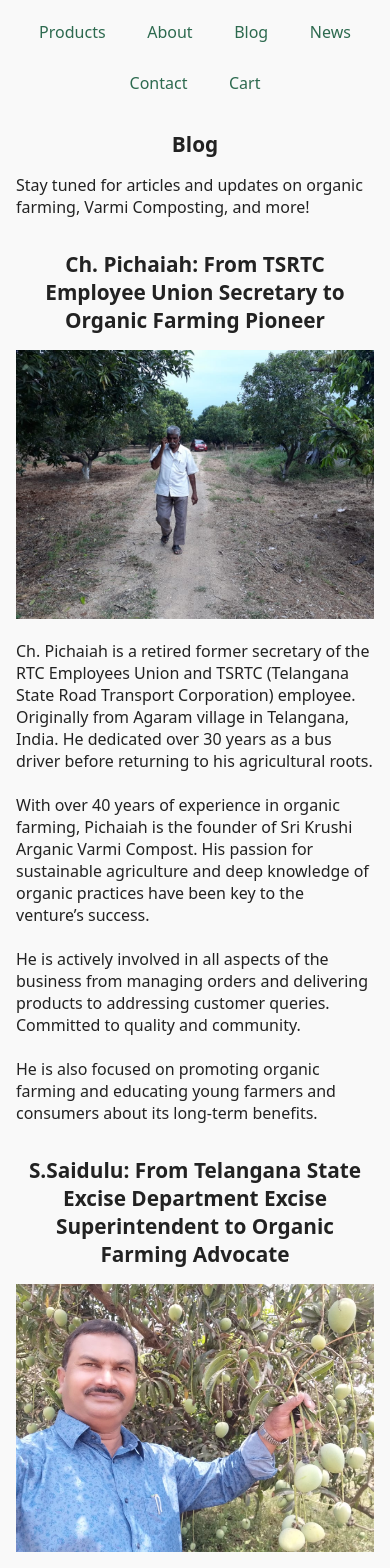
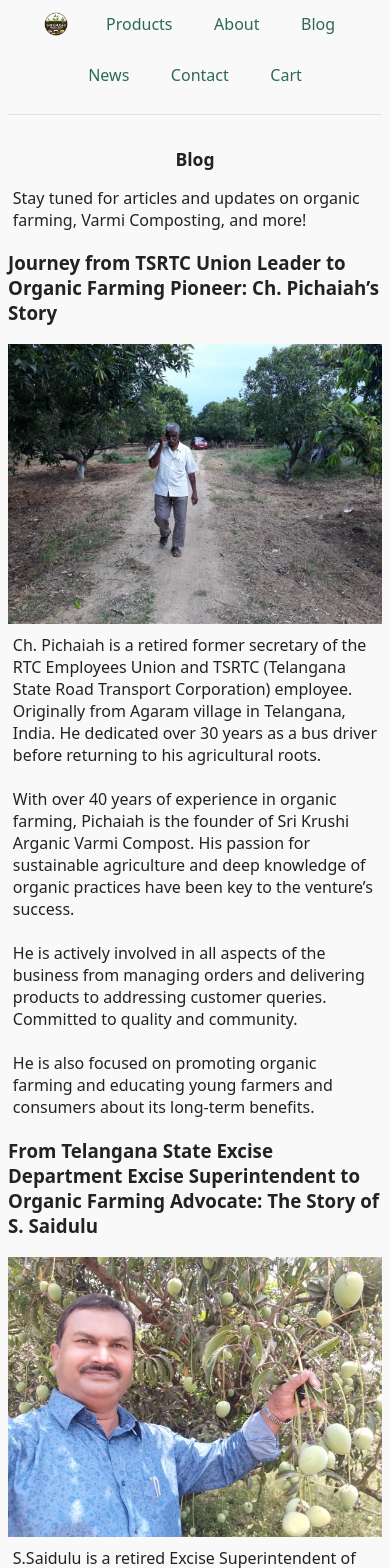
Before and after one commit to SriKrushiArganicFarming/srikrushiarganicfarming.github.io, a React (Vite) app: page /blog in a window 390 px wide. Shown: the top 1568 px of the page. Built offline with nearby package versions, Linux system fonts and the light colour scheme.

Commit message:
fix: refactor news, blog, about and contact us pages add new css class and media for tablet add logo and style for nav

```diff
--- a/src/App.css
+++ b/src/App.css
@@ -3,6 +3,15 @@
     font-family: system-ui, sans-serif;
     background: #f9f9f9;
     color: #222;
+}
+
+.subheader {
+    text-align: center;
+    font-size: 1rem;
+    color: #555;
+    background: #f7f7f7;
+    border-bottom: 1px solid #e0e0e0;
+    box-shadow: 0 2px 8px rgba(0, 0, 0, 0.03);
 }
 
 .cart-btn-minus {
@@ -107,7 +116,7 @@
     background: #25d366;
 }
 
-.cart-send-btn + .cart-send-btn {
+.cart-send-btn+.cart-send-btn {
     margin-left: 12px;
 }
 
@@ -159,14 +168,14 @@
 }
 
 .footer {
-    margin-top: 2.5rem;
+    margin-top: 1.5rem;
     padding: 1.5rem 0 1rem 0;
     text-align: center;
     font-size: 1rem;
     color: #555;
     background: #f7f7f7;
     border-top: 1px solid #e0e0e0;
-    box-shadow: 0 -2px 8px rgba(0,0,0,0.03);
+    box-shadow: 0 -2px 8px rgba(0, 0, 0, 0.03);
 }
 
 .footer-content {
@@ -206,6 +215,7 @@
     font-size: 1.1em;
     user-select: none;
 }
+
 h1 {
     font-size: 2rem;
     margin-bottom: 0.5rem;
@@ -225,6 +235,11 @@
     max-width: 60vw;
     margin: 1.5rem auto 1rem auto;
     height: auto;
+}
+
+.product-card:hover {
+    box-shadow: 0 1px 4px rgba(0, 0, 0, 0.04);
+    transform: translateY(-2px);
 }
 
 .nav {
@@ -291,7 +306,7 @@
     background: #fff;
     padding: 2rem;
     border-radius: 8px;
-    box-shadow: 0 2px 8px rgba(0,0,0,0.04);
+    box-shadow: 0 2px 8px rgba(0, 0, 0, 0.04);
 }
 
 /* iPhone 5/SE and small devices */
@@ -300,24 +315,29 @@
         padding: 0.3rem;
         max-width: 100vw;
     }
+
     .footer {
         font-size: 0.8rem;
         padding: 0.5rem 0;
     }
+
     .logo {
         width: 80px;
         margin: 1rem auto 0.5rem auto;
     }
+
     .order-form {
         max-width: 99vw;
         gap: 10px;
     }
+
     .order-form-outer {
         max-width: 99vw;
         padding: 0.7rem 0.2rem;
         margin: 0.5rem 0.2vw;
         border-radius: 8px;
     }
+
     .product-card {
         flex-direction: column;
         align-items: flex-start;
@@ -327,14 +347,17 @@
         gap: 0.7rem;
         box-sizing: border-box;
     }
+
     .product-details-card {
         flex-direction: column !important;
         align-items: stretch !important;
     }
+
     .product-details-cart-desktop,
     .product-details-images-desktop {
         display: none !important;
     }
+
     .product-details-cart-mobile,
     .product-details-images-mobile {
         display: block !important;
@@ -345,18 +368,22 @@
         width: 48px;
         height: 48px;
     }
+
     .products {
         gap: 0.7rem;
         align-items: center;
         display: flex;
         flex-direction: column;
     }
+
     h1 {
         font-size: 1.1rem;
     }
+
     h2 {
         font-size: 1rem;
     }
+
     p {
         word-break: break-word;
         max-width: 100%;
@@ -365,12 +392,98 @@
         overflow-wrap: anywhere;
     }
 }
+@media (min-width: 321px) and (max-width: 599px) {
+    .container {
+        padding: 0.5rem;
+        max-width: 100vw;
+    }
+
+    .footer {
+        font-size: 0.9rem;
+        padding: 0.6rem 0;
+    }
+
+    .logo {
+        width: 100px;
+        margin: 1rem auto 0.5rem auto;
+    }
+
+    .order-form {
+        max-width: 98vw;
+        gap: 12px;
+    }
+
+    .order-form-outer {
+        max-width: 98vw;
+        padding: 0.9rem 0.3rem;
+        margin: 0.6rem 0.5vw;
+        border-radius: 10px;
+    }
+
+    .product-card {
+        flex-direction: column;
+        align-items: flex-start;
+        width: 94vw;
+        min-width: 0;
+        padding: 0.8rem;
+        gap: 0.8rem;
+        box-sizing: border-box;
+    }
+
+    .product-details-card {
+        flex-direction: column !important;
+        align-items: stretch !important;
+    }
+
+    .product-details-cart-desktop,
+    .product-details-images-desktop {
+        display: none !important;
+    }
+
+    .product-details-cart-mobile,
+    .product-details-images-mobile {
+        display: block !important;
+        margin-bottom: 0.6rem;
+    }
+
+    .product-image,
+    .cart-item-image {
+        width: 64px;
+        height: 64px;
+    }
+
+    .products {
+        gap: 0.8rem;
+        align-items: center;
+        display: flex;
+        flex-direction: column;
+    }
+
+    h1 {
+        font-size: 1.25rem;
+    }
+
+    h2 {
+        font-size: 1.1rem;
+    }
+
+    p {
+        word-break: break-word;
+        max-width: 100%;
+        font-size: 1rem;
+        margin: 0.3rem;
+        overflow-wrap: anywhere;
+    }
+}
+
+
 
 @media (min-width: 600px) {
     .order-form {
         margin-left: auto;
         margin-right: auto;
     }
+
     .order-form-outer {
         max-width: 98vw;
         padding: 1rem 0.5rem;
@@ -379,6 +492,7 @@
         background: #fff;
         margin: 1rem 1vw;
     }
+
     .product-card {
         background: #fff;
         border-radius: 10px;
@@ -395,12 +509,14 @@
         gap: 1rem;
         display: flex;
     }
+
     .product-card h3 {
         text-align: center;
         margin: 0.5rem 0 0.3rem 0;
         font-size: 1.1rem;
         font-weight: 600;
     }
+
     .product-card p {
         text-align: center;
         margin: 0 0.2rem 0.2rem 0.2rem;
@@ -412,14 +528,17 @@
         align-items: center;
         justify-content: center;
     }
+
     .product-details-cart-mobile,
     .product-details-images-mobile {
         display: none !important;
     }
+
     .product-details-cart-desktop,
     .product-details-images-desktop {
         display: block !important;
     }
+
     .product-image {
         width: 96px;
         height: 96px;
@@ -427,20 +546,25 @@
         border-radius: 8px;
         flex-shrink: 0;
     }
+
     .footer-content {
         gap: 0.4rem;
     }
+
     .footer-links {
         gap: 0.7rem;
         font-size: 0.93rem;
     }
+
     .footer {
         font-size: 0.92rem;
         padding: 1rem 0 0.7rem 0;
     }
+
     h1 {
         font-size: 2.5rem;
     }
+
     .products {
         display: grid;
         grid-template-columns: 1fr 1fr;
--- a/src/App.tsx
+++ b/src/App.tsx
@@ -107,6 +107,7 @@
     <Router>
       <div className="container">
         <nav className="nav">
+          <img src={logo} alt="Site Logo" style={{ width: '24px', height: '24px', verticalAlign: 'middle', marginRight: '8px' }} />
           <div
             className="nav-dropdown"
             onMouseEnter={() => setShowDropdown(true)}
@@ -133,6 +134,7 @@
           <Link to="/contact">Contact</Link>
           <Link to="/cart">Cart</Link>
         </nav>
+        <div className="subheader" />
         <Routes>
           <Route path="/" element={<Products />} />
           <Route path="/products" element={<Products />} />
--- a/src/Blog.tsx
+++ b/src/Blog.tsx
@@ -7,138 +7,91 @@
 import dadInFrontOfRedChilliCrop from './assets/blog/PHOTO-2021-04-04-13-18-04.jpg'
 import dadInFrontOfMangoTreesOne from './assets/blog/PHOTO-2021-04-09-04-21-35.jpg'
 import dadInFrontOfWaterWell from './assets/blog/PHOTO-2021-07-11-15-56-12.jpg'
-import grandFatherWithGroundNutsOne from './assets/blog/PHOTO-2022-04-09-17-57-48.jpg'
+import grandFatherWithGroundNutsOne from './assets/blog/PHOTO-2022-04-09-17-57-51.jpg'
 import grandFatherWithGroundNutsTwo from './assets/blog/PHOTO-2022-04-09-17-57-49.jpg'
 import grandFatherWithGroundNutsThree from './assets/blog/PHOTO-2022-04-09-17-57-50-2.jpg'
 import grandFatherWithGroundNutsFour from './assets/blog/PHOTO-2022-04-09-17-57-50.jpg'
-import grandFatherWithGroundNutsFive from './assets/blog/PHOTO-2022-04-09-17-57-51.jpg'
+import grandFatherWithGroundNutsFive from './assets/blog/PHOTO-2022-05-15-15-38-21-2.jpg'
+import grandFatherWithGroundNutsSix from './assets/blog/PHOTO-2022-05-15-15-38-21.jpg'
 import dadInFrontOfMangoTreesTwo from './assets/blog/PHOTO-2022-05-15-15-36-22.jpg'
 import dadInFrontOfMangoTreesThree from './assets/blog/PHOTO-2022-05-15-15-36-23.jpg'
-import grandFatherWithGroundNutsSixWithWorkers from './assets/blog/PHOTO-2022-05-15-15-38-21-2.jpg'
-import grandFatherWithGroundNutsSeven from './assets/blog/PHOTO-2022-05-15-15-38-21.jpg'
-import grandFatherWithGroundNutsEight from './assets/blog/PHOTO-2022-07-01-09-38-08.jpg'
+import { it } from 'vitest';
 
-const articles = [
+
+const blogArticles = [
   {
     "id": 1,
-    "title": "Ch. Pichaiah: From TSRTC Employee Union Secretary to Organic Farming Pioneer",
+    "title": "Journey from TSRTC Union Leader to Organic Farming Pioneer: Ch. Pichaiah’s Story",
     image: grandFatherWalking,
     alt: 'Grandfather walking',
     "content": "Ch. Pichaiah is a retired former secretary of the RTC Employees Union and TSRTC (Telangana State Road Transport Corporation) employee. Originally from Agaram village in Telangana, India. He dedicated over 30 years as a bus driver before returning to his agricultural roots.\n\nWith over 40 years of experience in organic farming, Pichaiah is the founder of Sri Krushi Arganic Varmi Compost. His passion for sustainable agriculture and deep knowledge of organic practices have been key to the venture’s success.\n\nHe is actively involved in all aspects of the business from managing orders and delivering products to addressing customer queries. Committed to quality and community.\n\nHe is also focused on promoting organic farming and educating young farmers and consumers about its long-term benefits."
   },
-    {
+  {
     "id": 2,
-    "title": "S.Saidulu: From Telangana State Excise Department Excise Superintendent to Organic Farming Advocate",
+    "title": "From Telangana State Excise Department Excise Superintendent to Organic Farming Advocate: The Story of S. Saidulu",
     image: dadInFrontOfMangoTreesOne,
     alt: 'Dad in front of mango trees',
     "content": "S.Saidulu is a retired Excise Superintendent of the TSED (Telangana State Excise Department). Originally from Perka Kondaram Village in Telangana, India. He is passionate about organic farming and has been a driving force behind our family's agricultural practices.\n\nHe learnt farming practices at a very young age working with Late Sri. S.Lingaiah. As the eldest son of Late Sri. S.Lingaiah, he has always been deeply connected to our land and its traditions.\n\nA very proud moment for S.Saidulu, standing amidst our flourishing mango trees, which he has nurtured with love and care.\n\nDiscovering new techniques and methods to enhance our farming practices is a continuous journey for him. He is always eager to learn and adapt.\n\nHis ambition to cultivate organic farming practices that respect the environment and promote biodiversity is unwavering.\n\nHis commitment to organic farming continues to inspire us every day."
   },
   {
-    "id": 2,
+    "id": 3,
     "title": "Passionate Organic Farming Duo",
     "image": dadAndGrandFatherInFrontOfMangoTrees,
     "alt": "Dad and Grandfather in front of mango trees",
     "content": "A cherished moment featuring my father, S. Saidulu, and grandfather, Ch. Pichaiah, standing proudly before our thriving mango trees.\n\nThis image beautifully reflects our family's enduring bond with the land and the tradition of organic farming passed down through generations."
   },
   {
-    "id": 3,
-    "title": "Grandfather in Front of Mango Trees",
+    "id": 4,
+    "title": "Love and Growth: Cherishing Moments with Grandmother Ch. Achamma on the Farm",
+    image: grandMotherInFrontOfMangoTrees,
+    alt: 'Grandmother in front of mango trees',
+    "content": "A beautiful moment with my grandmother Ch. Achamma, who has always been a source of love and support. Her presence in our farm reminds us of the importance of nurturing both plants and family."
+  },
+  {
+    "id": 5,
+    "title": "Fields of Fire: A Tribute to My Father's Labor in the Red Chilli Crop",
+    image: dadInFrontOfRedChilliCrop,
+    alt: 'Dad in front of red chilli crop',
+    "content": "My dad proudly showcasing our vibrant red chilli crop a fiery symbol of the hard work, care, and commitment he pours into every harvest. His dedication to organic farming shines through in the rich color, flavor, and quality of our produce."
+  },
+  {
+    "id": 6,
+    "title": "A Legacy of Strength and Sustainability: My Grandfather Ch. Pichaiah in Front of Our Mango Trees",
     image: grandFatherInFrontOfMangoTrees,
     alt: 'Grandfather in front of mango trees',
     "content": "My grandfather, a pillar of strength and wisdom, standing tall in front of our mango trees. His dedication to organic farming has inspired us all to embrace sustainable practices."
   },
   {
-    "id": 4,
-    "title": "Grandmother in Front of Mango Trees",
-    image: grandMotherInFrontOfMangoTrees,
-    alt: 'Grandmother in front of mango trees',
-    "content": "A beautiful moment with my grandmother, who has always been a source of love and support. Her presence in our farm reminds us of the importance of nurturing both plants and family."
-  },
-  {
-    "id": 5,
-    "title": "Dad in Front of Red Chilli Crop",
-    image: dadInFrontOfRedChilliCrop,
-    alt: 'Dad in front of red chilli crop',
-    "content": "My dad showcasing our vibrant red chilli crop. His hard work and dedication to organic farming are evident in the quality of our produce."
-  },
-
-  {
     "id": 7,
-    "title": "Dad in Front of Water Well",
+    "title": "At the Well: Sustaining Our Farm, One Drop at a Time",
     image: dadInFrontOfWaterWell,
     alt: 'Dad in front of water well',
-    "content": "My dad by the water well, a vital resource for our farm. His efforts ensure that we maintain sustainable practices while nurturing our crops."
+    "content": "My dad by the water well a vital lifeline for our farm. His dedication ensures we uphold sustainable practices while carefully nurturing every crop we grow."
   },
   {
     "id": 8,
-    "title": "Grandfather with Groundnuts",
-    image: grandFatherWithGroundNutsOne,
+    "title": "Rooted in Legacy: Honoring My Grandfather’s Journey in Organic Farming with Groundnuts harvest",
+    images: [
+      grandFatherWithGroundNutsOne,
+      grandFatherWithGroundNutsTwo,
+      grandFatherWithGroundNutsThree,
+      grandFatherWithGroundNutsFour,
+      grandFatherWithGroundNutsFive,
+      grandFatherWithGroundNutsSix,
+    ],
     alt: 'Grandfather with groundnuts one',
-    "content": "My grandfather working with groundnuts, showcasing his expertise in organic farming. His hands tell the story of years of dedication and hard work in the fields."
+    "content": "A moment with my grandfather and his groundnuts captures more than just a season’s harvest—it reflects a lifetime of dedication to organic farming. His deep knowledge, unwavering commitment, and passion for nurturing the land have become the foundation of our family’s approach to sustainable agriculture. Whether working alongside our team or sharing his wisdom in the fields, he continues to inspire us all. His legacy lives on in every crop we grow and in the values we uphold through every harvest."
   },
   {
     "id": 9,
-    "title": "Grandfather with Groundnuts",
-    image: grandFatherWithGroundNutsTwo,
-    alt: 'Grandfather with groundnuts two',
-    "content": "Another image of my grandfather with groundnuts, highlighting his commitment to sustainable agriculture. His knowledge and experience are invaluable to our farming practices."
+    "title": "Among the Mango Trees: A Tribute to My Father's Passion for Organic Farming",
+    images: [
+      dadInFrontOfMangoTreesTwo,
+      dadInFrontOfMangoTreesThree
+    ],
+    alt: 'Dad in front of mango trees two',
+    "content": "Spending another proud moment with my dad among our flourishing mango trees reminds me how deeply his passion for organic farming shapes our journey.\n\nSeeing him stand proudly in front of the trees is more than just a photo—it's a testament to his hard work, dedication, and the values our family holds close with every harvest."
   },
-  {
-    "id": 10,
-    "title": "Grandfather with Groundnuts",
-    image: grandFatherWithGroundNutsThree,
-    alt: 'Grandfather with groundnuts three',
-    "content": "A close-up of my grandfather with groundnuts, capturing the essence of organic farming. His passion for nurturing the land is evident in every crop he tends to."
-  },
-  {
-    "id": 11,
-    "title": "Grandfather with Groundnuts",
-    image: grandFatherWithGroundNutsFour,
-    alt: 'Grandfather with groundnuts four',
-    "content": "My grandfather with groundnuts, a testament to his lifelong dedication to organic farming. His legacy continues to inspire us to uphold sustainable practices."
-  },
-  {
-    "id": 12,
-    "title": "Grandfather with Groundnuts",
-    image: grandFatherWithGroundNutsFive,
-    alt: 'Grandfather with groundnuts five',
-    "content": "Another moment with my grandfather and groundnuts, showcasing the fruits of his labor. His expertise in organic farming is a guiding light for our family."
-  },
-  {
-    "id": 13,
-    "title": "Dad in Front of Mango Trees Two",
-    image: dadInFrontOfMangoTreesTwo,
-    alt: 'Dad in front of mango trees two',
-    "content": "My dad standing proudly in front of our mango trees, a symbol of our family's commitment to organic farming. His hard work and dedication shine through in every harvest."
-  },
-  {
-    "id": 14,
-    "title": "Dad in Front of Mango Trees Three",
-    image: dadInFrontOfMangoTreesThree,
-    alt: 'Dad in front of mango trees three',
-    "content": "Another proud moment with my dad, surrounded by our thriving mango trees. His passion for organic farming continues to inspire us all."
-  },
-  {
-    "id": 15,
-    "title": "Grandfather with Groundnuts Six with Workers",
-    image: grandFatherWithGroundNutsSixWithWorkers,
-    alt: 'Grandfather with groundnuts six with workers',
-    "content": "My grandfather working alongside our dedicated team, showcasing the collaborative spirit of organic farming. Together, we strive for sustainable practices and quality produce."
-  },
-  {
-    "id": 16,
-    "title": "Grandfather with Groundnuts Seven",
-    image: grandFatherWithGroundNutsSeven,
-    alt: 'Grandfather with groundnuts seven',
-    "content": "A moment captured with my grandfather and groundnuts, highlighting his expertise in organic farming. His dedication to nurturing the land is a legacy we cherish."
-  },
-  {
-    "id": 17,
-    "title": "Grandfather with Groundnuts Eight",
-    image: grandFatherWithGroundNutsEight,
-    alt: 'Grandfather with groundnuts eight',
-    "content": "My grandfather with groundnuts, a testament to his lifelong commitment to sustainable agriculture. His knowledge and experience continue to guide our farming practices."
-  }
 ];
 
 export default function Blog() {
@@ -149,10 +102,18 @@
         Stay tuned for articles and updates on organic farming, Varmi Composting, and more!
       </p>
       <div>
-        {articles.map(article => (
+        {blogArticles.map((article) => (
           <div key={article.id} style={{ marginBottom: '20px' }}>
-            <h2>{article.title}</h2>
-            <img src={article.image} alt={article.alt} style={{ width: '100%', height: 'auto' }} />
+            <h3>{article.title}</h3>
+            {article.images ? (
+              <div className="news-image-gallery">
+                {article.images.map((image, index) => (
+                  <img key={index} src={image} alt={article.alt} style={{ width: '100%', height: 'auto' }} />
+                ))}
+              </div>
+            ) : (
+              <img src={article.image} alt={article.alt} style={{ width: '100%', height: 'auto' }} />
+            )}
             <p style={{ whiteSpace: 'pre-line' }}>{article.content}</p>
           </div>
         ))}
```
Also changed, not shown: src/About.tsx (+10 -1 lines), src/Contact.tsx (+13 -0 lines), src/News.tsx (+7 -7 lines).
